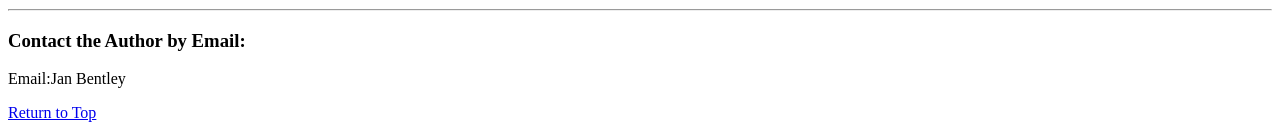
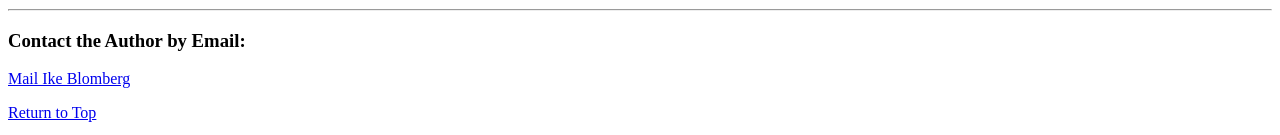
Before and after one commit to IkeAtPHS/WD-PC3, a plain HTML site: page index.html in a window 1280 px wide. Shown: the part 855-990 px from the top of the page. Drawn offline with Linux system fonts and the light colour scheme.

Commit message:
LINKSSSSSS!!!

```diff
--- a/index.html
+++ b/index.html
@@ -73,7 +73,7 @@
 
 <h3> Contact the Author by Email: </h3>
 
-<p> Email:Jan Bentley</p>
+<p> <a href="mailto:ib066337@stu.provo.edu">Mail Ike Blomberg </a></p>
 
 <p> <a href="#top">Return to Top</a></p>
 
```
